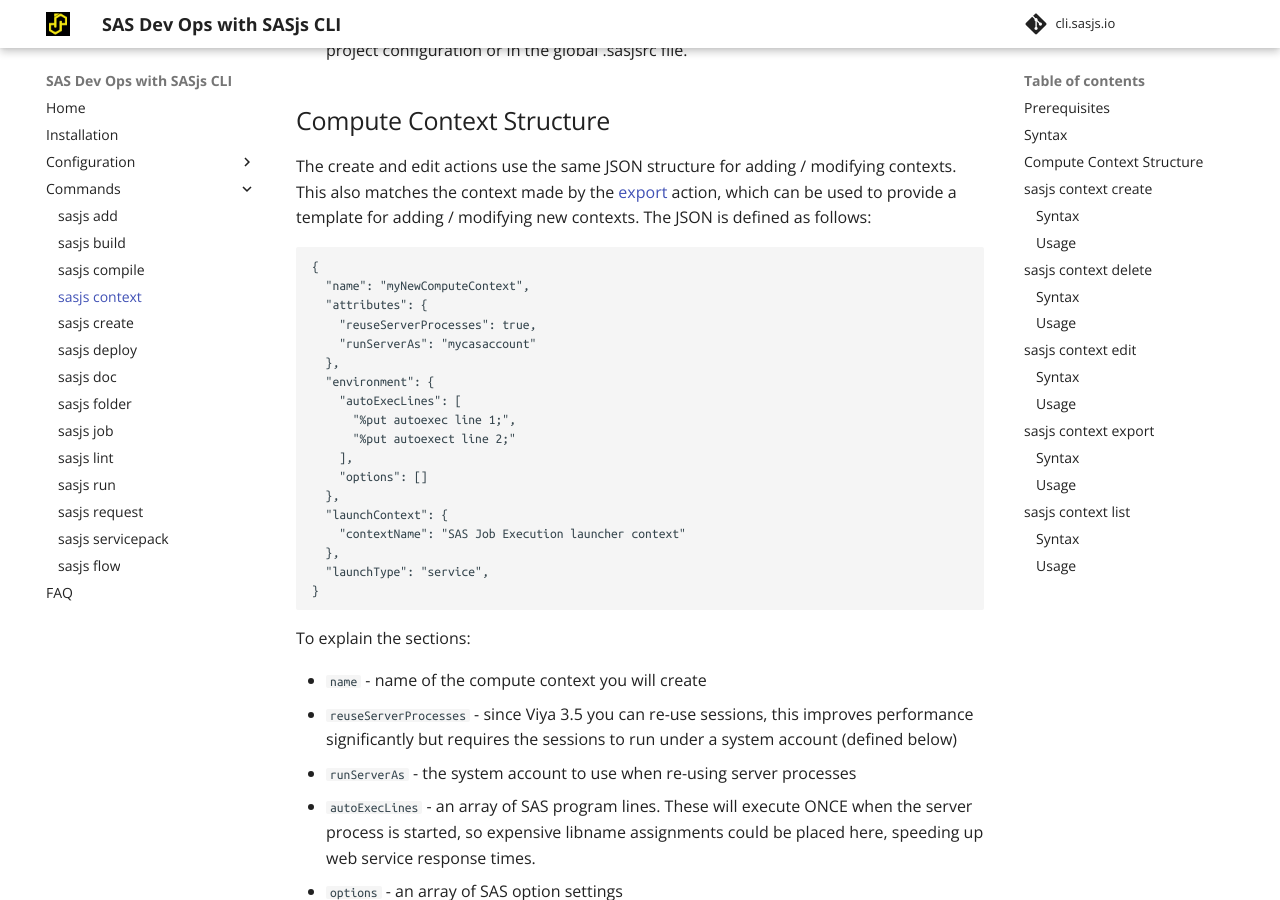
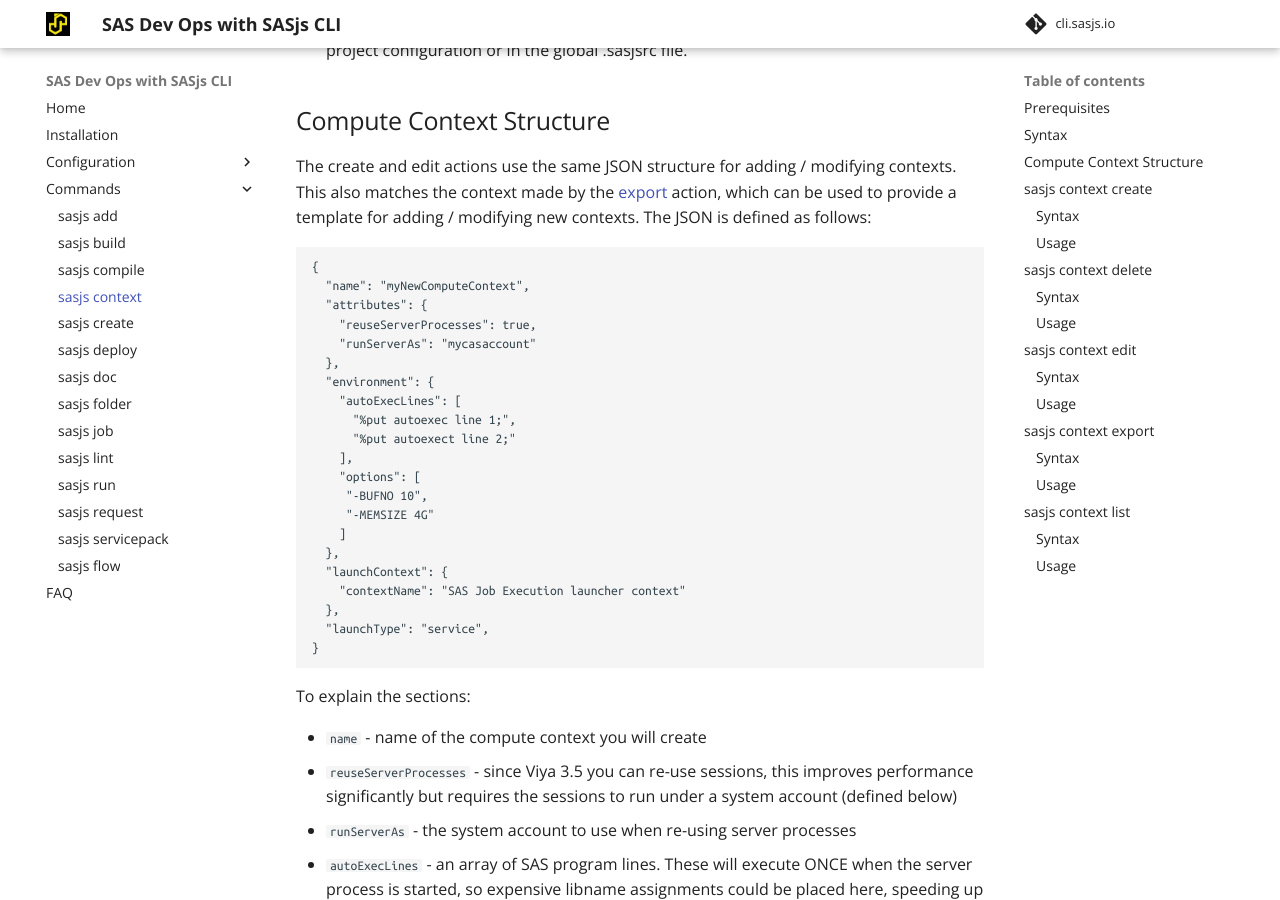
Before and after one commit to sasjs/cli.sasjs.io, an MkDocs documentation site: the page built from docs/context.md, in a window 1280 px wide and 900 px high, scrolled down 1020 px. Built offline with MkDocs 1.6.1 and Material for MkDocs 9.7.7, drawn with Linux system fonts in a browser that asks for light colours.

Commit message:
Update context.md

```diff
--- a/docs/context.md
+++ b/docs/context.md
@@ -49,7 +49,10 @@
       "%put autoexec line 1;",
       "%put autoexect line 2;"
     ],
-    "options": []
+    "options": [
+     "-BUFNO 10",
+     "-MEMSIZE 4G"
+    ]
   },
   "launchContext": {
     "contextName": "SAS Job Execution launcher context"
```
